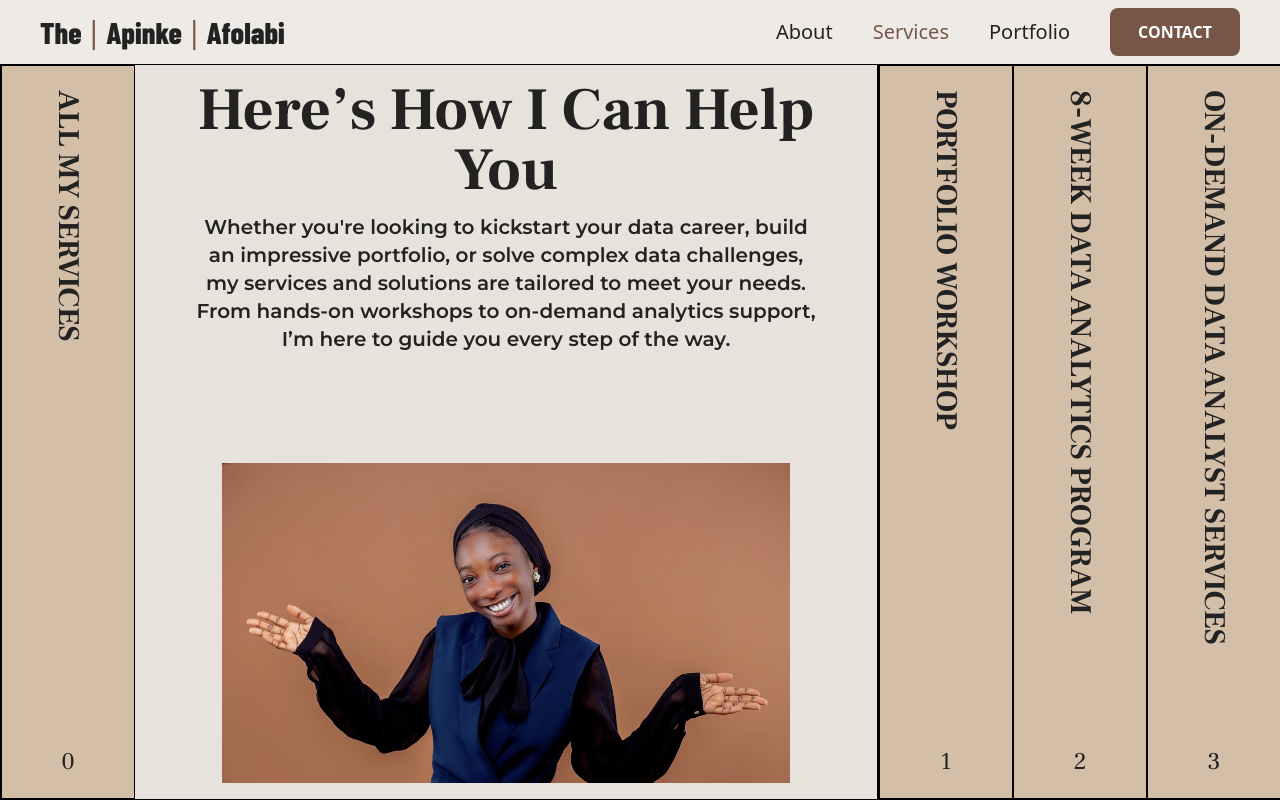
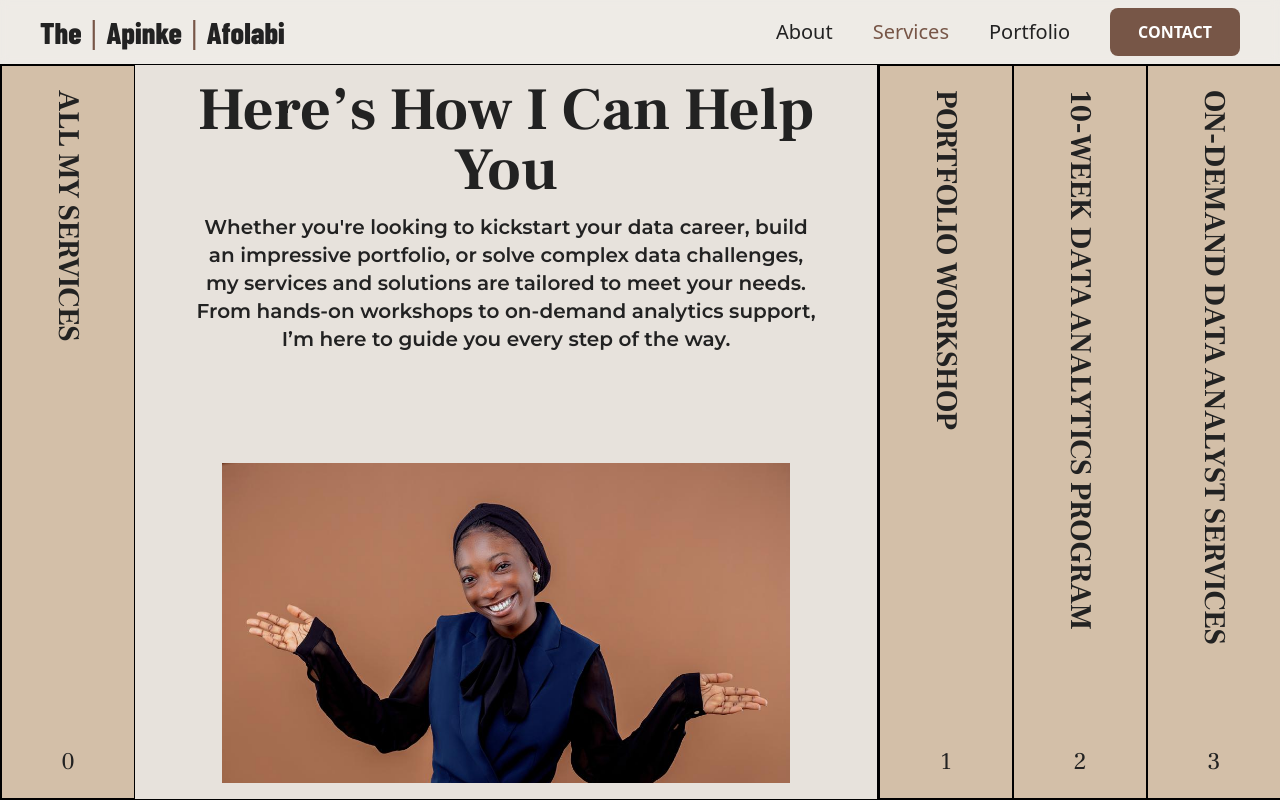
Before and after one commit to nonso-uj/apinke, a React (Vite) app: page /services in a window 1280 px wide. Built offline with nearby package versions, Linux system fonts and the light colour scheme.

Commit message:
Update WorkPage.tsx

```diff
--- a/src/pages/WorkPage.tsx
+++ b/src/pages/WorkPage.tsx
@@ -34,7 +34,7 @@ const WorkPage = () => {
         link: "/services/portfolio-workshop",
     },
     {
-        title: "8-Week Data Analytics Program",
+        title: "10-Week Data Analytics Program",
         excerpt: "You’re not just a busy professional, a parent balancing endless responsibilities, or a student with too much on your plate. You’re someone who’s ready to take charge of your future, to change your life by gaining the skills that will make you relevant in today’s data-driven world.",
         action: "Join The Program Now",
         image: "/images/library.webp",
```
